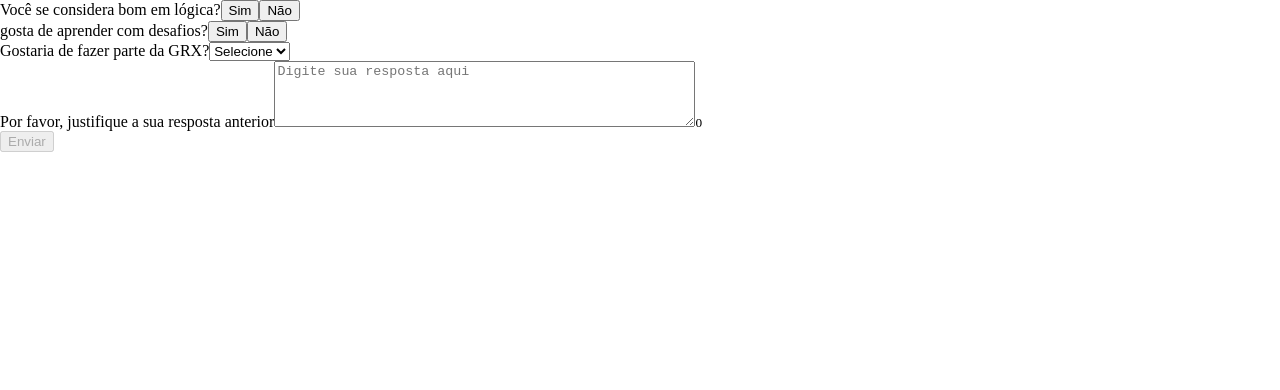
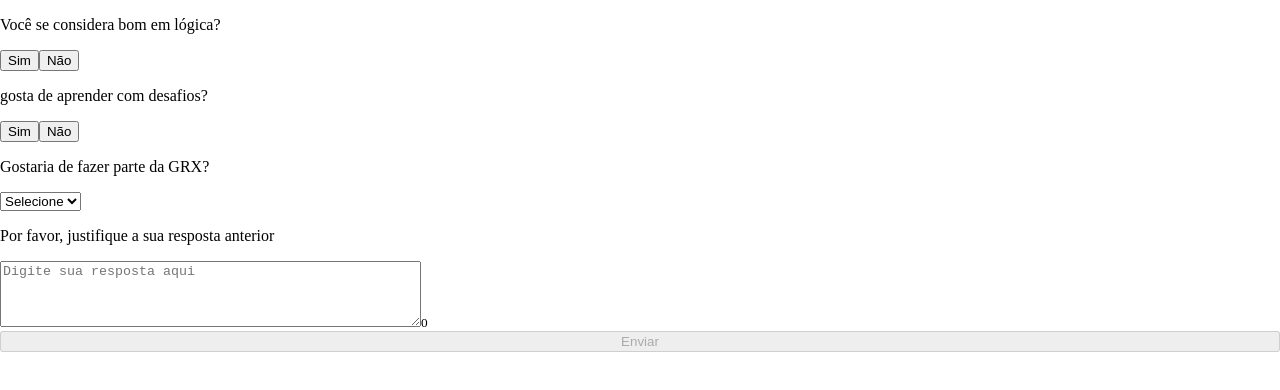
Before and after one commit to Thales-Daniel/desafio-coleta, a React (Create React App) app: page /1 in a window 1280 px wide. Shown: the top 390 px of the page. Built offline with nearby package versions, Linux system fonts and the light colour scheme.

Commit message:
feat: feito mudanças de estrutura nos componentes

```diff
--- a/src/components/form/index.jsx
+++ b/src/components/form/index.jsx
@@ -2,6 +2,7 @@ import React, { useState } from 'react';
 import InputRadio from '../input';
 import Select from '../select';
 import TextArea from '../textArea';
+import './style.css';
 
 function Form() {
   const [caracter, setCaracter] = useState({ valor: '', tamanho: 0 });
--- a/src/components/form/style.css
+++ b/src/components/form/style.css
@@ -0,0 +1,4 @@
+.form {
+  display: flex;
+  flex-direction: column;
+}
--- a/src/components/input/index.jsx
+++ b/src/components/input/index.jsx
@@ -4,12 +4,16 @@ function InputRadio() {
   return (
     <div>
       <div>
-        Você se considera bom em lógica?
+        <p>
+          Você se considera bom em lógica?
+        </p>
         <button type="button">Sim</button>
         <button type="button">Não</button>
       </div>
       <div>
-        gosta de aprender com desafios?
+        <p>
+          gosta de aprender com desafios?
+        </p>
         <button type="button">Sim</button>
         <button type="button">Não</button>
       </div>
--- a/src/components/select/index.jsx
+++ b/src/components/select/index.jsx
@@ -3,7 +3,9 @@ import React from 'react';
 function Select() {
   return (
     <div className="campo">
-      Gostaria de fazer parte da GRX?
+      <p>
+        Gostaria de fazer parte da GRX?
+      </p>
       <label htmlFor="respostasSelect">
         <select id="respostasSelect" required defaultValue="default">
           <option value="default" id="default" disabled>Selecione</option>
--- a/src/components/textArea/index.jsx
+++ b/src/components/textArea/index.jsx
@@ -9,8 +9,10 @@ function TextArea({ caracter, setCaracter }) {
 
   return (
     <div>
+      <p>
+        Por favor, justifique a sua resposta anterior
+      </p>
       <label htmlFor="textarea">
-        Por favor, justifique a sua resposta anterior
         <textarea
           id="textarea"
           name="w3review"
```
